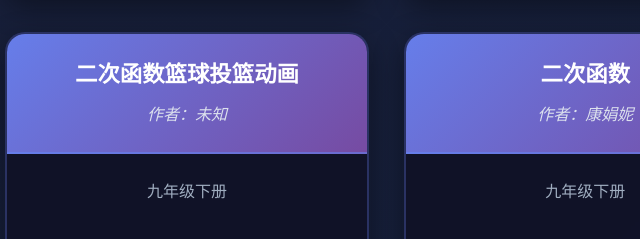
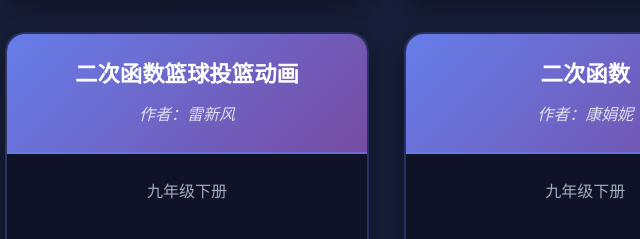
Before and after one commit to leixinfeng1968/web, a plain HTML site: page index.html in a window 1280 px wide. Shown: the part 1457-1696 px from the top of the page, 453-1093 px from the left. Drawn offline with Linux system fonts and the light colour scheme.

Commit message:
Add files via upload

```diff
--- a/index.html
+++ b/index.html
@@ -465,7 +465,7 @@
                 title: "二次函数篮球投篮动画",
                 description: "九年级下册",
                 category: "九年级下册",
-                author: "未知",
+                author: "雷新风",
                 file: "九年级下册二次函数篮球投篮动画.html"
             },
             {
@@ -553,7 +553,7 @@
                 title: "二次函数图象性质",
                 description: "九年级数学下册",
                 category: "九年级下册",
-                author: "某艳艳",
+                author: "牟艳艳",
                 file: "九年级数学下册二次函数图象性质（某艳艳）.html"
             },
             {
```
